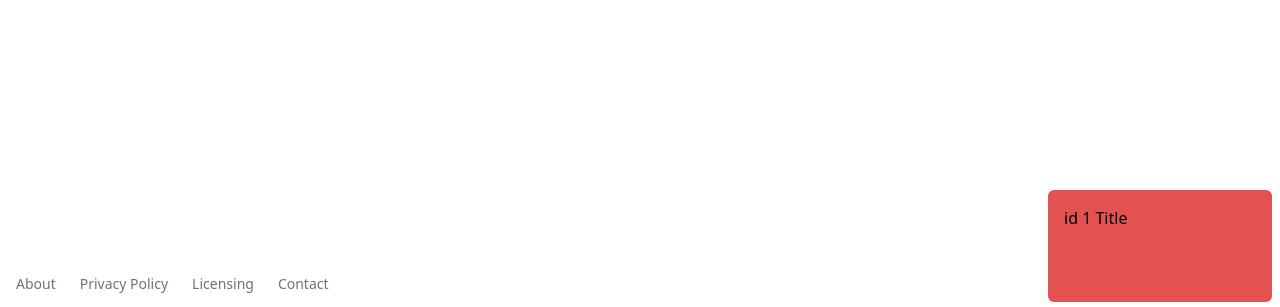
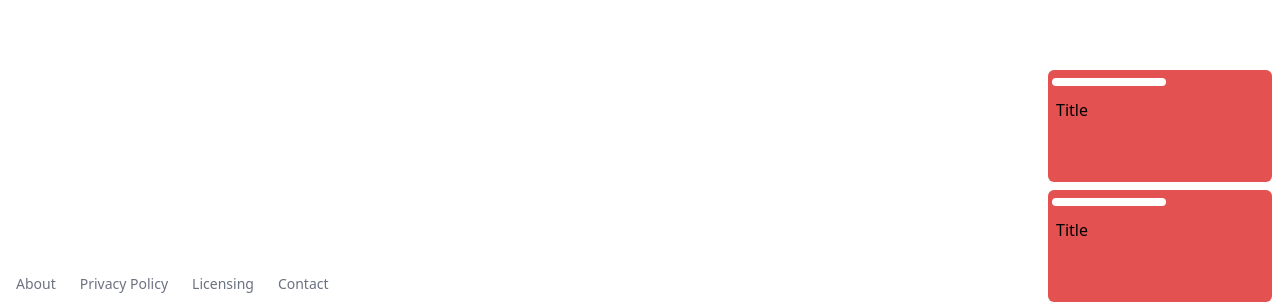
Before and after one commit to Juanlu1995/Shopped.vue, a Vue app: page / in a window 1280 px wide. Shown: the part 490-797 px from the top of the page. Built offline with nearby package versions, Linux system fonts and the light colour scheme; no server answers.

Commit message:
feat: Improved styles and functionality of toasts

```diff
--- a/src/api/services/customer/index.ts
+++ b/src/api/services/customer/index.ts
@@ -4,8 +4,10 @@ import type {
   SearchCustomerSocketServiceReturn,
   ServerToClientEvents,
 } from '@/api/services/customer/types';
+import { useToastStore } from '@/stores/useToastStore';
 import type { Customer } from '@/types';
 import { io, Socket } from 'socket.io-client';
+
 let socket: Socket<ServerToClientEvents, ClientToServerEvents> | null = null;
 
 export const createCustomerService = async (
--- a/src/components/customer/SearchSelectCustomerForm.vue
+++ b/src/components/customer/SearchSelectCustomerForm.vue
@@ -4,10 +4,12 @@ import {
   searchCustomerSocketService,
 } from '@/api/services/customer';
 import { useCustomerStore } from '@/stores/useCustomerStore';
+import { useToastStore } from '@/stores/useToastStore';
 import type { Customer } from '@/types';
 import debounce from 'lodash/debounce';
 import { storeToRefs } from 'pinia';
 import { getCurrentInstance, onMounted, onUnmounted, ref, watch } from 'vue';
+const { setToastError } = useToastStore();
 
 const { customers, setCustomerSelected, setCustomers, setCustomerSearchText } =
   useCustomerStore();
@@ -53,8 +55,10 @@ const handleSubmit = async () => {
     setCustomerSearchText('');
     socketStopListen();
   } catch (e) {
-    // TODO - toast an error
     console.error(e);
+    setToastError({
+      description: 'There has been an error creating the customer',
+    });
   }
 };
 
--- a/src/components/toast/ToastComponent.vue
+++ b/src/components/toast/ToastComponent.vue
@@ -1,37 +1,48 @@
 <script lang="ts" setup>
 import { useToastStore } from '@/stores/useToastStore';
 import type { Toast } from '@/types';
-import { ref, watch } from 'vue';
-
+import { computed, ref, watch } from 'vue';
+const TIMER = 10000;
+const INTERVAL = 200;
 const { id } = defineProps<{ id: Toast['id'] }>();
 const { removeToast } = useToastStore();
 
 const interval = ref<number>();
-const timer = ref<number>(5);
+const timer = ref<number>(TIMER);
 
 interval.value = setInterval(() => {
   if (timer.value === 0) {
     clearInterval(interval.value);
   } else {
-    timer.value--;
+    timer.value = timer.value - INTERVAL;
   }
-}, 1000);
+}, INTERVAL);
 
 watch(timer, () => {
   if (timer.value === 0) {
     removeToast(id);
   }
 });
+
+const percentageTimer = computed(
+  () => `${Math.trunc((100 * timer.value) / TIMER)}%`,
+);
 </script>
 
 <template>
-  <div
-    class="fixed bottom-2 right-2 p-4 w-56 h-28 bg-red-600/80 rounded-md"
-    role="alert">
-    {{ id }}
-    {{ timer }}
-    <slot name="title"></slot>
-    <slot />
-    <slot name="footer"></slot>
+  <div class="h-28 py-1 bg-red-600/80 rounded-md">
+    <div class="bg-white h-2 m-1 rounded-md percentage" />
+    <div class="p-2 w-56 overflow-scroll" role="alert">
+      <slot name="title"></slot>
+      <slot />
+      <slot name="footer"></slot>
+    </div>
   </div>
 </template>
+
+<style scoped>
+.percentage {
+  width: v-bind(percentageTimer);
+  transition: all 0.2s linear;
+}
+</style>
--- a/src/components/toast/ToastContainer.vue
+++ b/src/components/toast/ToastContainer.vue
@@ -10,7 +10,8 @@ const { toasts } = storeToRefs(useToastStore());
 </script>
 
 <template>
-  <TransitionGroup tag="ToastComponent">
+  <div class="fixed bottom-2 right-2 flex flex-col-reverse gap-2">
+    <TransitionGroup>
       <ToastComponent v-for="toast in toasts" :key="toast.id" :id="toast.id">
         <template #title>
           <ToastStringComponentProp
@@ -23,6 +24,7 @@ const { toasts } = storeToRefs(useToastStore());
           :classes="propClasses.description" />
       </ToastComponent>
     </TransitionGroup>
+  </div>
 </template>
 
 <style>
@@ -33,6 +35,6 @@ const { toasts } = storeToRefs(useToastStore());
 .v-enter-from,
 .v-leave-to {
   width: 0;
-  opacity:0;
+  opacity: 0;
 }
 </style>
--- a/src/components/toast/toastStringComponentProp/ToastStringComponentProp.vue
+++ b/src/components/toast/toastStringComponentProp/ToastStringComponentProp.vue
@@ -13,5 +13,5 @@ const isStringProp = typeof prop === 'string';
     <component :is="prop" />
   </div>
 
-  <span v-else>{{ prop }}</span>
+  <p v-else>{{ prop }}</p>
 </template>
--- a/src/stores/useToastStore/index.ts
+++ b/src/stores/useToastStore/index.ts
@@ -1,4 +1,4 @@
-import type { SetToast } from '@/stores/useToastStore/types';
+import type { SetToast, SetToastType } from '@/stores/useToastStore/types';
 import { parseOptionalStringComponentProp } from '@/stores/useToastStore/utils';
 import type { Toast } from '@/types';
 import { defineStore } from 'pinia';
@@ -11,7 +11,11 @@ export const useToastStore = defineStore('toast', () => {
       title: 'Title',
       id: 'id',
       type: 'ERROR',
-    },
+    }, {
+      title: 'Title',
+      id: 'ida',
+      type: 'ERROR',
+    }
   ]);
 
   const setToast: SetToast = (toast) => {
@@ -41,9 +45,26 @@ export const useToastStore = defineStore('toast', () => {
     toasts.value = toasts.value.filter((toast) => toast.id !== id);
   };
 
+  const setToastError: SetToastType = (toast) => {
+    setToast({ ...toast, type: 'ERROR' });
+  };
+  const setToastInfo: SetToastType = (toast) => {
+    setToast({ ...toast, type: 'INFO' });
+  };
+  const setToastSuccess: SetToastType = (toast) => {
+    setToast({ ...toast, type: 'SUCCESS' });
+  };
+  const setToastWarning: SetToastType = (toast) => {
+    setToast({ ...toast, type: 'WARNING' });
+  };
+
   return {
+    removeToast,
+    setToast,
+    setToastError,
+    setToastInfo,
+    setToastSuccess,
+    setToastWarning,
     toasts,
-    setToast,
-    removeToast,
   };
 });
--- a/src/stores/useToastStore/types.ts
+++ b/src/stores/useToastStore/types.ts
@@ -5,3 +5,5 @@ export type SetToast = (
     id?: Toast['id'];
   },
 ) => void;
+
+export type SetToastType = (toast: Omit<Toast, 'id' | 'type'>) => void;
```
Lines whose indentation alone changed are shown as unchanged.
